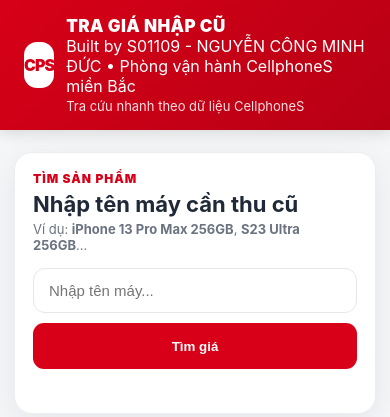
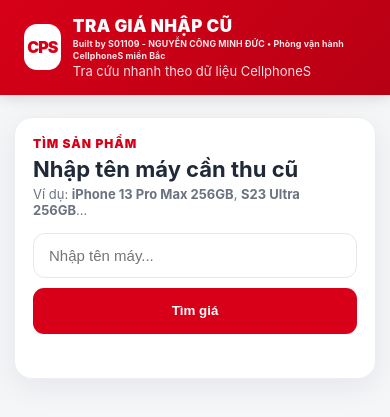
Before and after one commit to ducnccellphones-lgtm/tra-gia-nhap-cu, a Flask app: page / in a window 390 px wide. Shown: the top 417 px of the page. Run offline with Flask 3, Linux system fonts and the light colour scheme.

Commit message:
Style inline creator credit below title

```diff
--- a/static/style.css
+++ b/static/style.css
@@ -256,3 +256,20 @@ button{border:0;border-radius:11px;padding:0 18px;font-weight:800;cursor:pointer
   .topbar-inner{flex-direction:column;gap:8px}
   .creator-credit{text-align:left;max-width:none}
 }
+
+.topbar-inner{justify-content:flex-start}
+.creator-inline{
+  margin-top:2px;
+  font-size:10px;
+  font-weight:700;
+  line-height:1.35;
+  opacity:.9;
+  letter-spacing:.1px;
+}
+.brand-sub{margin-top:1px}
+@media(max-width:620px){
+  .creator-inline{
+    font-size:8.8px;
+    line-height:1.35;
+  }
+}
```
